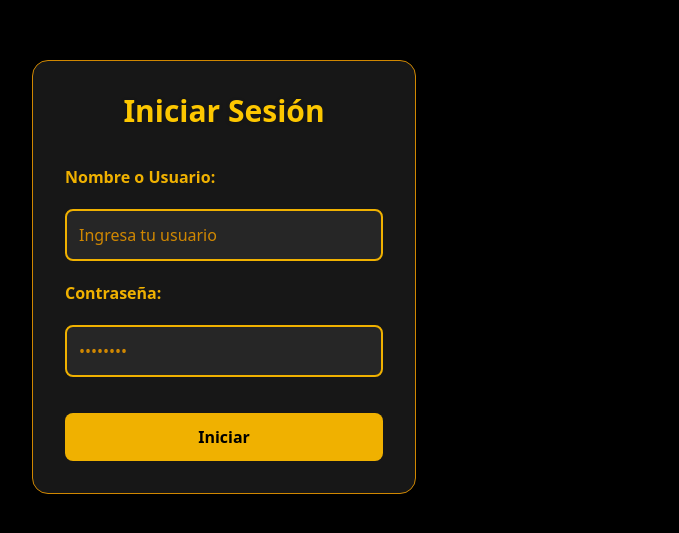
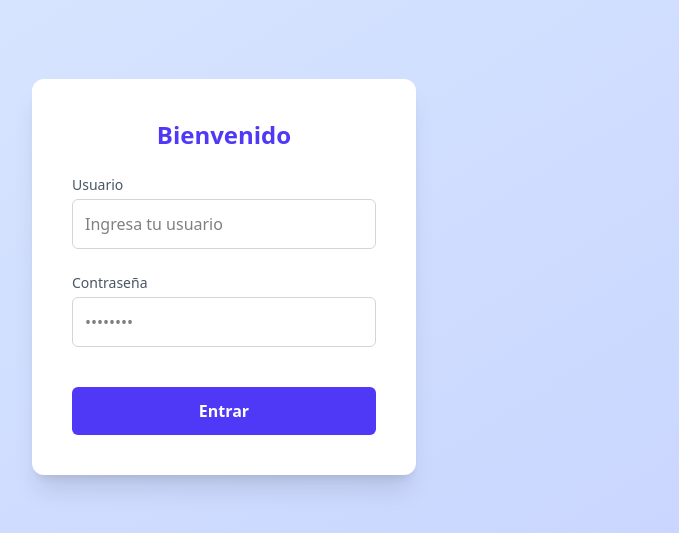
Before and after one commit to AshlyRizo17/Desplegable-Todo_List, a React app: page /login in a window 1280 px wide. Shown: the part 123-656 px from the top of the page, without its empty margins (416-1095 px from the left). Built offline with nearby package versions, Linux system fonts and the light colour scheme; the HTML template or start-up script is replaced by a standard one.

Commit message:
Actualización del proyecto

```diff
--- a/src/pages/Login.jsx
+++ b/src/pages/Login.jsx
@@ -17,50 +17,52 @@ export default function Login() {
   }
 
  return (
-    <div className="min-h-screen flex items-center justify-center bg-black">
+  <div className="min-h-screen flex items-center justify-center bg-gradient-to-br from-blue-100 to-indigo-200">
     {loading ? (
-        <div className="flex flex-col items-center justify-center w-full max-w-sm p-8 rounded-2xl shadow-2xl bg-neutral-900 border border-yellow-600">
-          <div className="w-12 h-12 border-4 border-yellow-500 border-t-transparent rounded-full animate-spin mb-4"></div>
-          <span className="text-yellow-400 font-bold">Cargando...</span>
+      <div className="flex flex-col items-center justify-center w-full max-w-sm p-10 rounded-xl bg-white shadow-lg">
+        <div className="w-10 h-10 border-4 border-blue-500 border-t-transparent rounded-full animate-spin mb-4"></div>
+        <span className="text-blue-600 font-semibold">Cargando...</span>
       </div>
     ) : (
       <form
         onSubmit={handleSubmit}
-          className="flex flex-col gap-5 w-full max-w-sm p-8 rounded-2xl shadow-2xl bg-neutral-900 border border-yellow-600"
+        className="w-full max-w-sm p-10 bg-white rounded-xl shadow-xl flex flex-col gap-6"
       >
-          <h2 className="text-3xl font-extrabold text-center text-yellow-400 mb-4 drop-shadow">
-            Iniciar Sesión
+        <h2 className="text-2xl font-bold text-center text-indigo-600">
+          Bienvenido
         </h2>
 
-          <label className="font-semibold text-yellow-500" htmlFor=" Nombre o Usuario:">
-            Nombre o Usuario:
+        <div className="flex flex-col gap-1">
+          <label className="text-sm font-medium text-gray-600">
+            Usuario
           </label>
           <input
             value={username}
             onChange={(e) => setUsername(e.target.value)}
-            className="w-full p-3 border-2 border-yellow-500 rounded-lg bg-neutral-800 text-gray-100 placeholder-yellow-600 focus:outline-none focus:ring-2 focus:ring-yellow-400 focus:border-yellow-400"
+            className="p-3 rounded-md border border-gray-300 focus:outline-none focus:ring-2 focus:ring-indigo-400"
             type="text"
-            id="username"
             placeholder="Ingresa tu usuario"
           />
+        </div>
 
-          <label className="font-semibold text-yellow-500" htmlFor="Contraseña">
-            Contraseña:
+        <div className="flex flex-col gap-1">
+          <label className="text-sm font-medium text-gray-600">
+            Contraseña
           </label>
           <input
             value={password}
             onChange={(e) => setPassword(e.target.value)}
-            className="w-full p-3 border-2 border-yellow-500 rounded-lg bg-neutral-800 text-gray-100 placeholder-yellow-600 focus:outline-none focus:ring-2 focus:ring-yellow-400 focus:border-yellow-400"
+            className="p-3 rounded-md border border-gray-300 focus:outline-none focus:ring-2 focus:ring-indigo-400"
             type="password"
-            id="password"
             placeholder="••••••••"
           />
+        </div>
 
         <button
-            className="bg-yellow-500 text-black font-bold rounded-lg p-3 mt-4 hover:bg-yellow-400 transition-colors"
           type="submit"
+          className="mt-4 bg-indigo-600 text-white font-semibold py-3 rounded-md hover:bg-indigo-500 transition"
         >
-            Iniciar
+          Entrar
         </button>
       </form>
     )}
```
Lines whose indentation alone changed are shown as unchanged.
